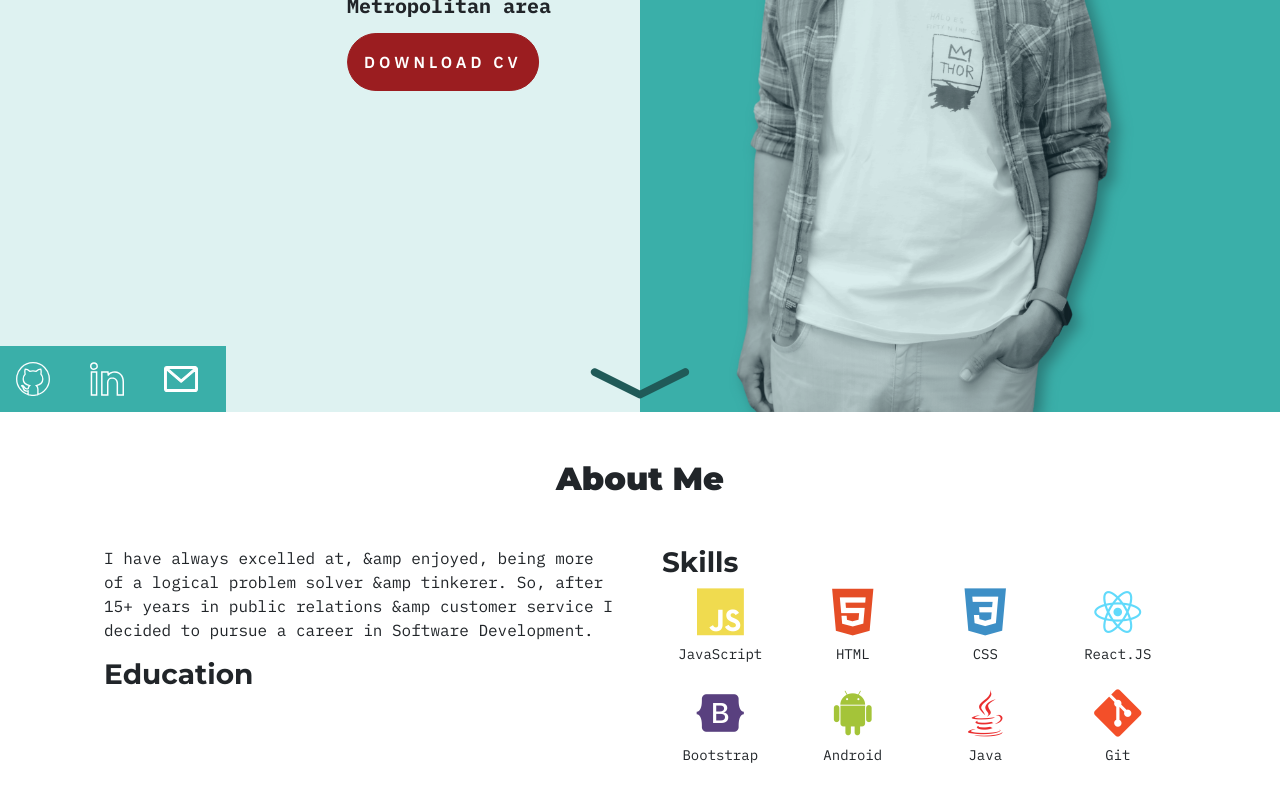
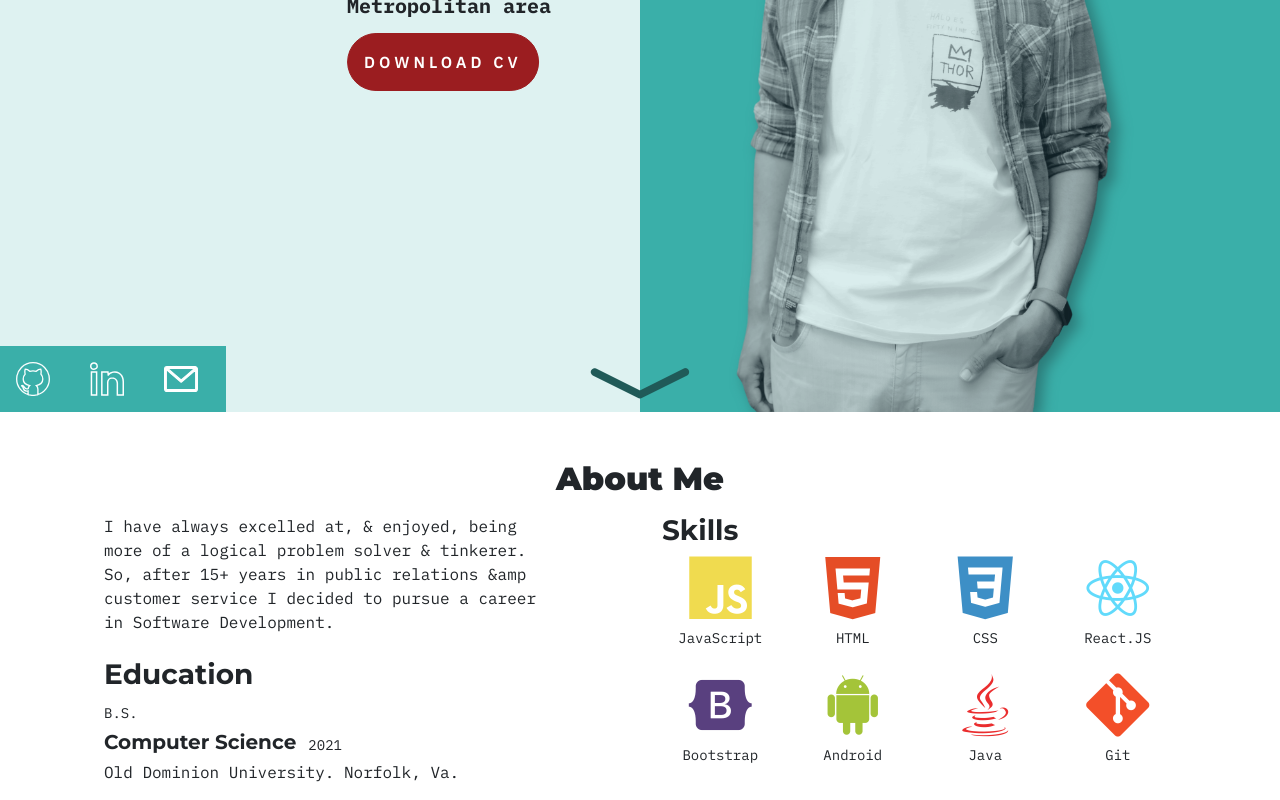
Before and after one commit to thorrellt/react-portfolio, a React (Vite) app: page / in a window 1280 px wide. Shown: the part 388-1188 px from the top of the page. Before the commit the page ends 1162 px from the top, so only its background shows below. Built offline with nearby package versions, Linux system fonts and the light colour scheme.

Commit message:
add all about me content

```diff
--- a/src/components/AboutMe.jsx
+++ b/src/components/AboutMe.jsx
@@ -12,33 +12,45 @@ function AboutMe(props) {
     const skillElements = skillsData.map((skill, i) => {
         return (
             <Skill
-            key = {i}
-            title = {skill.title}
-            className = {skill.className}
+                key={i}
+                title={skill.title}
+                className={skill.className}
             />
         )
     })
+
     return (
         <section className='container-fluid position-relative' id='AboutMe'>
-            <h2 className='my-5 text-center'>
+            <h2 className='mt-5 mb-3 text-center'>
                 About Me</h2>
             <Row className='container mx-5 '>
                 <Col className='mx-2 gx-5'>
-                    <Row>
+                    <Row className='gy-5 me-5'>
                         <p>
-                            I have always excelled at, &amp enjoyed, being more of a logical problem solver &amp tinkerer. So, after 15+ years in public relations &amp customer service I decided to pursue a career in Software Development.
+                            I have always excelled at, & enjoyed, being more of a logical problem solver & tinkerer. So, after 15+ years in public relations &amp customer service I decided to pursue a career in Software Development.
                         </p>
                     </Row>
-                    <Row id='education'>
+                    <Row id='education' className='mt-2'>
                         <h3>Education</h3>
+                        <Container>
+                            <small id="degree-type">B.S.</small>
+                            <Row xs="auto" className='mt-2'>
+                                <Col id='degree' >
+                                    <h5 id="degree-field" className='lh-1'>Computer Science</h5>
 
+                                </Col>
+                                <Col className='px-0 lh-1 py-1'>
+                                    <small id="degree-year">2021</small>
+                                </Col>
+                            </Row>
+                            <p id="college-name">Old Dominion University. Norfolk, Va.</p>
+                        </Container>
                     </Row>
                 </Col>
                 <Col id='skills'>
                     <h3>Skills</h3>
                     <Row className='g-3'>
                         {skillElements}
-
                     </Row>
 
 
--- a/src/components/Skill.jsx
+++ b/src/components/Skill.jsx
@@ -6,7 +6,6 @@ import Col from 'react-bootstrap/Col';
 
 export default function Skill(props) {
     const {title, className} = props
-    console.log(title)
 
     return (
         <Col xs={3} className='text-center' alt={`${title} Icon`} title={title} >
--- a/src/styles/AboutMe.css
+++ b/src/styles/AboutMe.css
@@ -3,5 +3,9 @@
 }
 
 .skill-icon{
-    font-size: 3rem;
+    font-size: 4rem;
 }
+
+#education #degree {
+    justify-items: center;
+}
```
